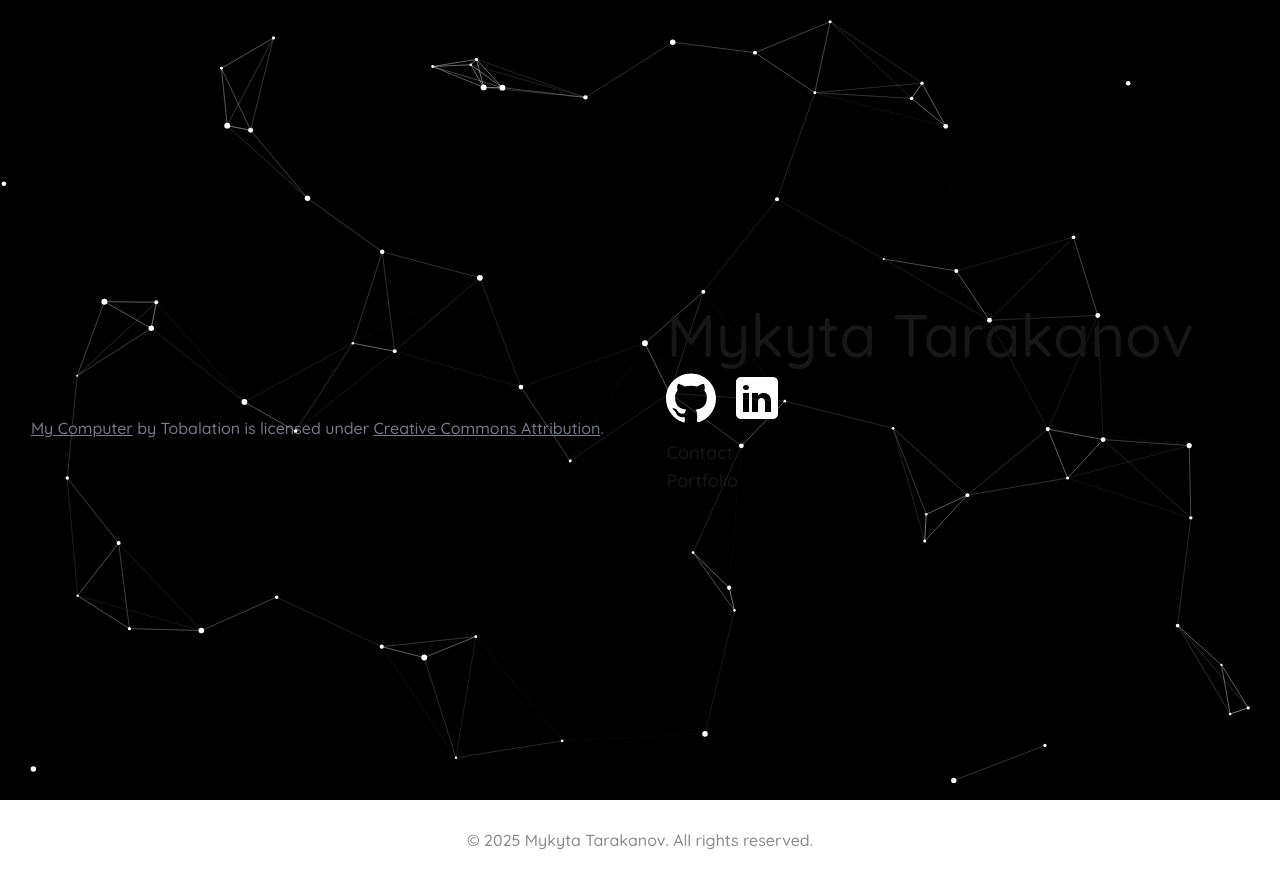
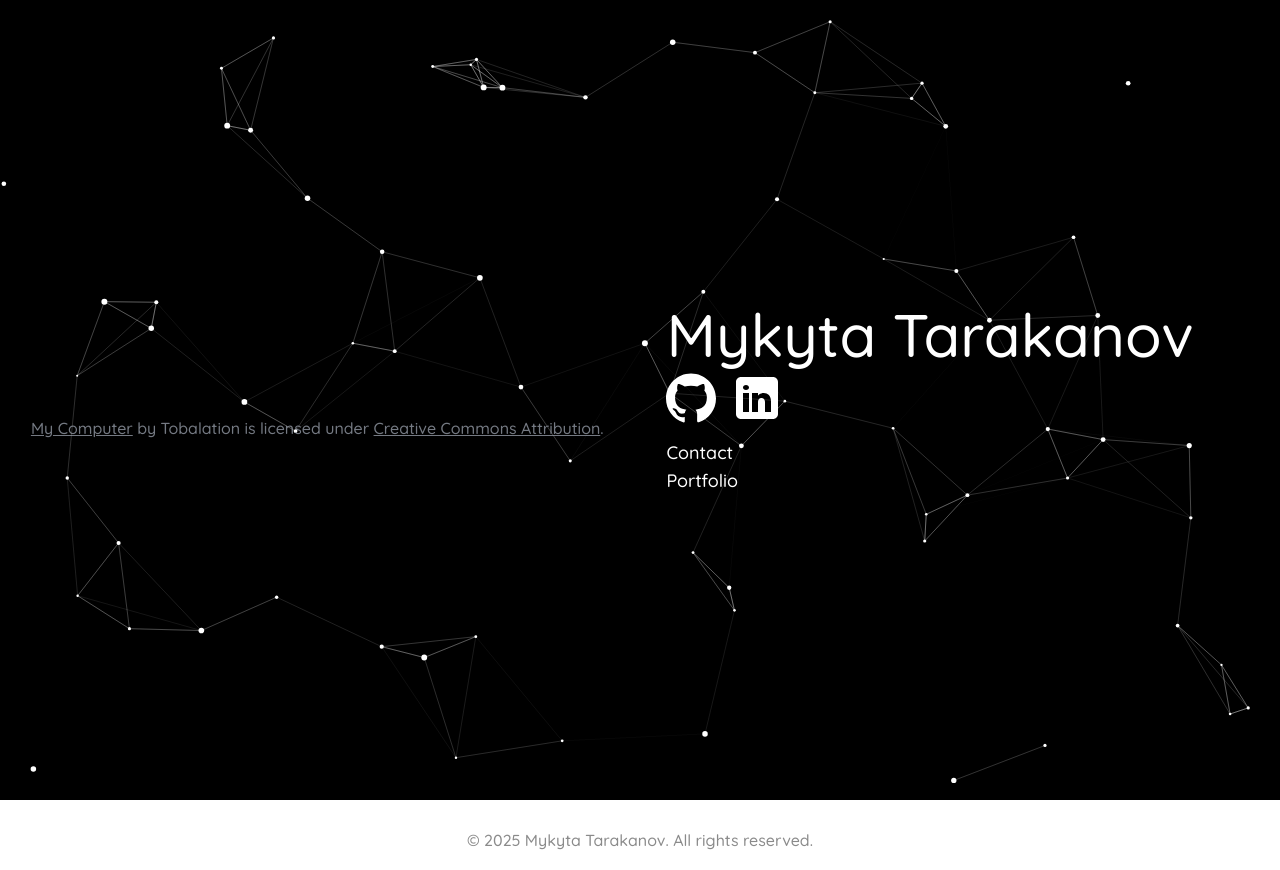
Before and after one commit to desirecutieqb/portfolio-website, a Next.js app: page / in a window 1280 px wide. Built offline with nearby package versions, Linux system fonts and the light colour scheme; no server answers.

Commit message:
minor fixes for major bugs

```diff
--- a/app/components/Header.tsx
+++ b/app/components/Header.tsx
@@ -10,7 +10,7 @@ const Header: React.FC = () => {
             <motion.div variants={itemVariants}>
                 <Link
                     href="/"
-                    className="text-5xl mb-7 text-center hover:text-blue-500 transition-colors z-30"
+                    className="text-5xl mb-7 text-white text-center hover:text-blue-500 transition-colors z-30"
                 >
                     Mykyta Tarakanov
                 </Link>
--- a/app/components/HomeLinks.tsx
+++ b/app/components/HomeLinks.tsx
@@ -21,7 +21,7 @@ const HomeLinks: React.FC = () => {
           zIndex: 30,
         }}
       >
-        <motion.p className="text-3xl sm:text-4xl md:text-5xl lg:text-6xl mb-2">
+        <motion.p className=" text-white text-3xl sm:text-4xl md:text-5xl lg:text-6xl mb-2">
           Mykyta Tarakanov
         </motion.p>
         <motion.section className="flex gap-4 mb-4">
@@ -48,7 +48,7 @@ const HomeLinks: React.FC = () => {
           </Link>
         </motion.section>
         <motion.p
-          className="text-lg transition-colors duration-200"
+          className="text-lg transition-colors text-white duration-200"
           whileTap={{ scale: 0.95 }}
           whileHover={{ scale: 1.05, y: -3, color: "#64ffda" }}
           transition={{ duration: 0.2 }}
@@ -56,7 +56,7 @@ const HomeLinks: React.FC = () => {
           <Link href="/contact">Contact</Link>
         </motion.p>
         <motion.p
-          className="text-lg transition-colors duration-200"
+          className="text-lg text-white transition-colors duration-200"
           whileTap={{ scale: 0.95 }}
           whileHover={{ scale: 1.05, y: -3, color: "#64ffda" }}
           transition={{ duration: 0.2 }}
```
